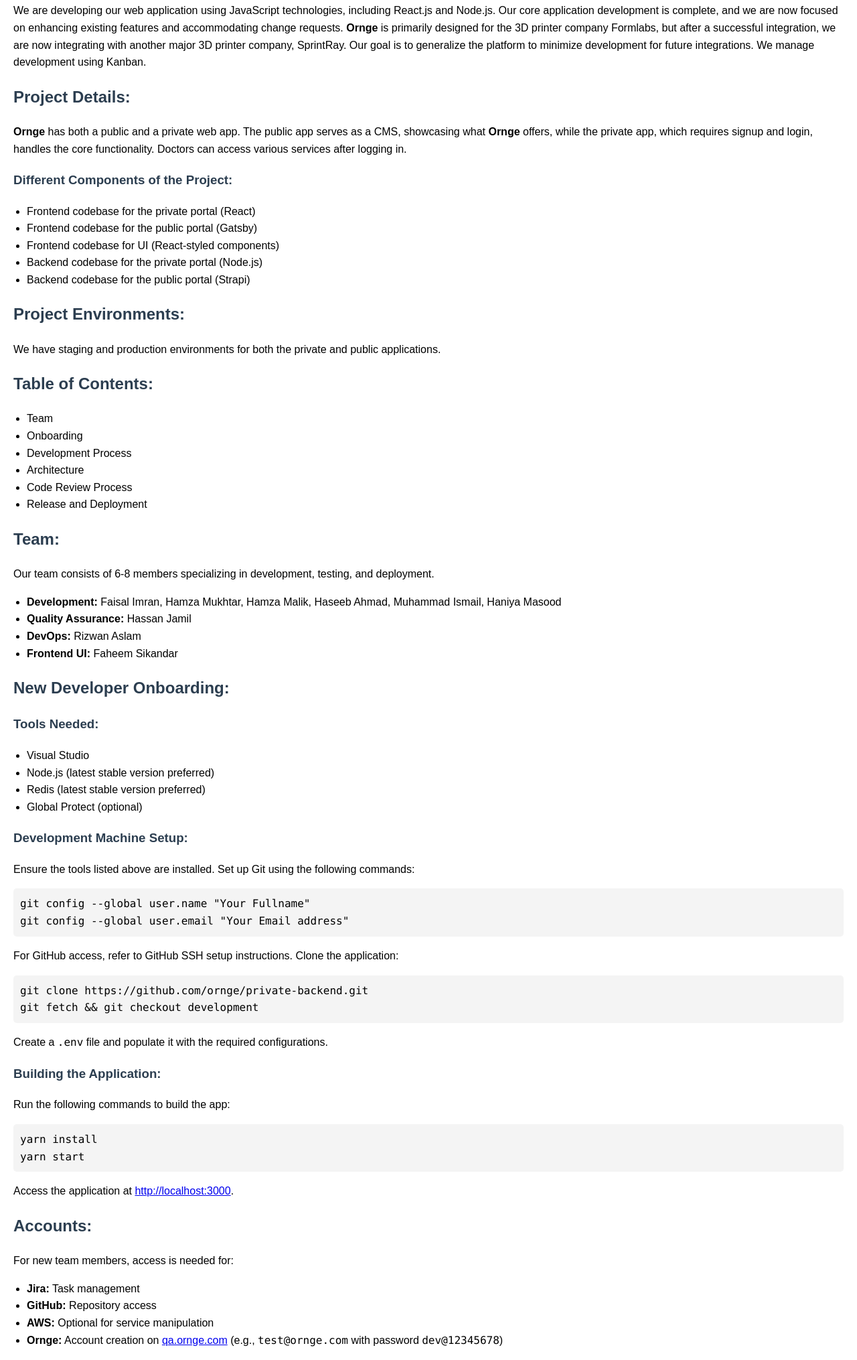
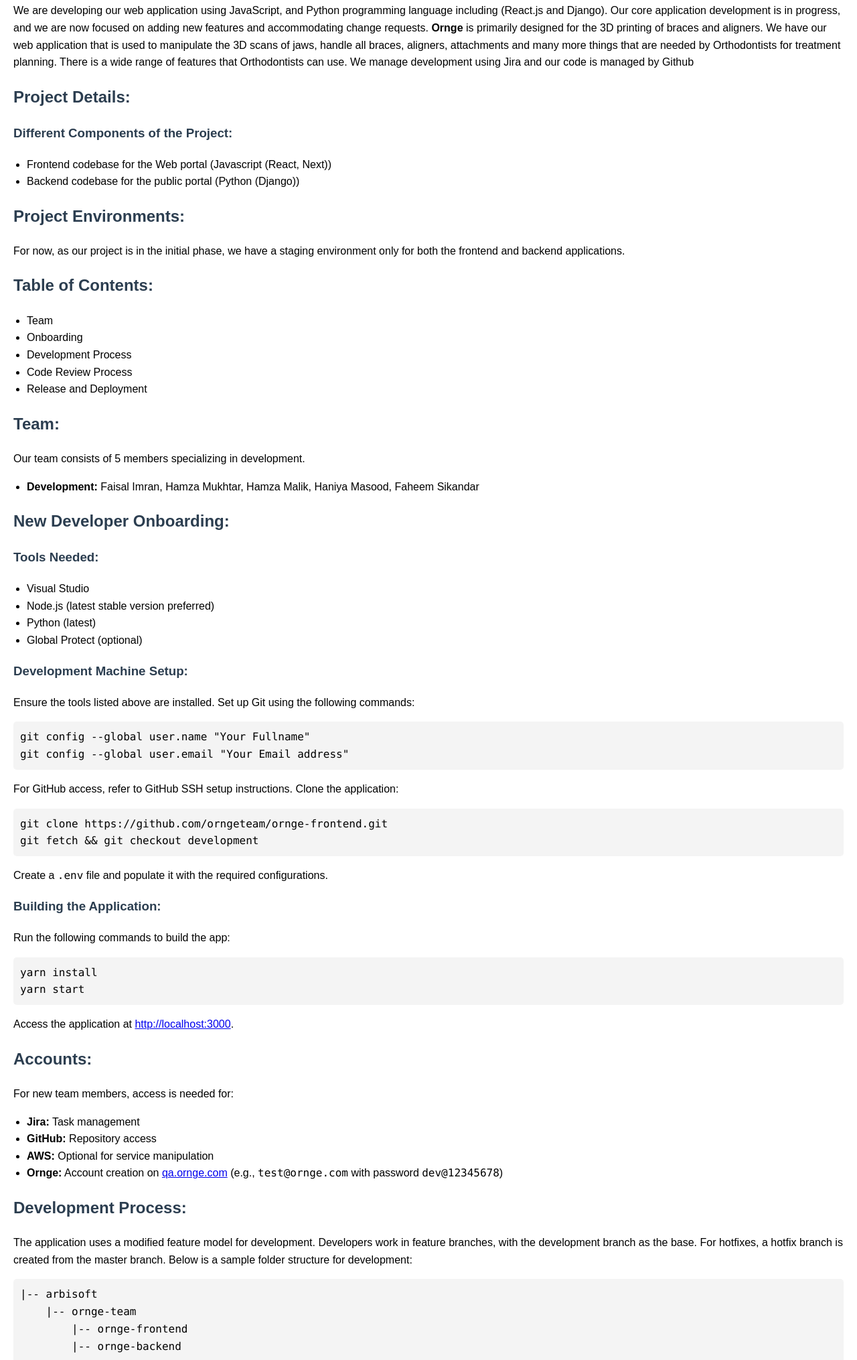
Before and after one commit to orngeteam/orngeteam.github.io, a plain HTML site: page index.html in a window 1280 px wide. Shown: the part 149-2179 px from the top of the page at 67% size. Drawn offline with Linux system fonts and the light colour scheme.

Commit message:
Update index.html

```diff
--- a/index.html
+++ b/index.html
@@ -31,40 +31,31 @@
     <h1>Ornge Project Documentation</h1>
 
     <h2>Project Overview:</h2>
-    <p>We are developing our web application using JavaScript technologies, including React.js and Node.js. Our core application development is complete, and we are now focused on enhancing existing features and accommodating change requests. <strong>Ornge</strong> is primarily designed for the 3D printer company Formlabs, but after a successful integration, we are now integrating with another major 3D printer company, SprintRay. Our goal is to generalize the platform to minimize development for future integrations. We manage development using Kanban.</p>
+    <p>We are developing our web application using JavaScript, and Python programming language including (React.js and Django). Our core application development is in progress, and we are now focused on adding new features and accommodating change requests. <strong>Ornge</strong> is primarily designed for the 3D printing of braces and aligners. We have our web application that is used to manipulate the 3D scans of jaws, handle all braces, aligners, attachments and many more things that are needed by Orthodontists for treatment planning. There is a wide range of features that Orthodontists can use. We manage development using Jira and our code is managed by Github</p>
 
     <h2>Project Details:</h2>
-    <p><strong>Ornge</strong> has both a public and a private web app. The public app serves as a CMS, showcasing what <strong>Ornge</strong> offers, while the private app, which requires signup and login, handles the core functionality. Doctors can access various services after logging in.</p>
-
     <h3>Different Components of the Project:</h3>
     <ul>
-        <li>Frontend codebase for the private portal (React)</li>
-        <li>Frontend codebase for the public portal (Gatsby)</li>
-        <li>Frontend codebase for UI (React-styled components)</li>
-        <li>Backend codebase for the private portal (Node.js)</li>
-        <li>Backend codebase for the public portal (Strapi)</li>
+        <li>Frontend codebase for the Web portal (Javascript (React, Next))</li>
+        <li>Backend codebase for the public portal (Python (Django))</li>
     </ul>
 
     <h2>Project Environments:</h2>
-    <p>We have staging and production environments for both the private and public applications.</p>
+    <p>For now, as our project is in the initial phase, we have a staging environment only for both the frontend and backend applications.</p>
 
     <h2>Table of Contents:</h2>
     <ul>
         <li>Team</li>
         <li>Onboarding</li>
         <li>Development Process</li>
-        <li>Architecture</li>
         <li>Code Review Process</li>
         <li>Release and Deployment</li>
     </ul>
 
     <h2>Team:</h2>
-    <p>Our team consists of 6-8 members specializing in development, testing, and deployment.</p>
+    <p>Our team consists of 5 members specializing in development.</p>
     <ul>
-        <li><strong>Development:</strong> Faisal Imran, Hamza Mukhtar, Hamza Malik, Haseeb Ahmad, Muhammad Ismail, Haniya Masood</li>
-        <li><strong>Quality Assurance:</strong> Hassan Jamil</li>
-        <li><strong>DevOps:</strong> Rizwan Aslam</li>
-        <li><strong>Frontend UI:</strong> Faheem Sikandar</li>
+        <li><strong>Development:</strong> Faisal Imran, Hamza Mukhtar, Hamza Malik, Haniya Masood, Faheem Sikandar</li>
     </ul>
 
     <h2>New Developer Onboarding:</h2>
@@ -72,7 +63,7 @@
     <ul>
         <li>Visual Studio</li>
         <li>Node.js (latest stable version preferred)</li>
-        <li>Redis (latest stable version preferred)</li>
+        <li>Python (latest)</li>
         <li>Global Protect (optional)</li>
     </ul>
 
@@ -82,7 +73,7 @@
 git config --global user.email "Your Email address"
 </code></pre>
     <p>For GitHub access, refer to GitHub SSH setup instructions. Clone the application:</p>
-    <pre><code>git clone https://github.com/ornge/private-backend.git
+    <pre><code>git clone https://github.com/orngeteam/ornge-frontend.git
 git fetch && git checkout development
 </code></pre>
 
@@ -107,12 +98,10 @@
     <h2>Development Process:</h2>
     <p>The application uses a modified feature model for development. Developers work in feature branches, with the development branch as the base. For hotfixes, a hotfix branch is created from the master branch. Below is a sample folder structure for development:</p>
     <pre><code>|-- arbisoft
-    |-- ornge
-        |-- private-backend
-        |-- private-frontend
-        |-- public-cms-backend
-        |-- public-cms-frontend
-        |-- ui
+    |-- ornge-team
+        |-- ornge-frontend
+        |-- ornge-backend
+
 </code></pre>
 
     <h2>Commit Template and Branches:</h2>
@@ -121,11 +110,11 @@
 
 &lt;empty-line&gt;
 
-Ticket: https://ornge.atlassian.net/browse/ORNGE-000
+Ticket: https://ornge.atlassian.net/browse/OR-000
 </code></pre>
 
     <p>Example commit:</p>
-    <pre><code>:sparkles: ORNGE-123 implements new feature
+    <pre><code>:sparkles: OR-123 implements new feature
 </code></pre>
 
     <p>Branch names follow this format:</p>
@@ -133,29 +122,8 @@
 </code></pre>
 
     <p>Example:</p>
-    <pre><code>haniya/ORNGE-111-fixes-something
+    <pre><code>haniya/OR-111-fixes-something
 </code></pre>
-
-    <h2>Software Architecture:</h2>
-    <p><strong>Ornge</strong> uses an MVC architecture. Here’s a high-level diagram of the major components of the application:</p>
-    <!-- Insert architecture diagram here -->
-
-    <h2>Technologies:</h2>
-    <p>The following technologies are used:</p>
-    <ul>
-        <li><strong>React.js</strong> (v16.9) for client-side development</li>
-        <li><strong>Node.js</strong> (>=12) for server-side</li>
-        <li><strong>PostgreSQL</strong> for the database</li>
-        <li><strong>Redis</strong> (v4.5) for in-memory data storage</li>
-    </ul>
-
-    <h2>Non-functional Requirements:</h2>
-    <ul>
-        <li><strong>Performance:</strong> Response time optimized for orthodontists in the US using 3D printers (Formlabs, SprintRay). Target response time: 2 seconds.</li>
-        <li><strong>Auditability:</strong> User-facing error messages and logs are maintained in <code>error.log</code> and <code>exceptions.log</code>.</li>
-        <li><strong>Reliability:</strong> High reliability with a recovery time of less than a minute during redeployment.</li>
-        <li><strong>Usability:</strong> Designed for ease of use, primarily for doctors using desktop and mobile platforms. Supported browsers include Chrome, IE, and Firefox, and devices range from 1920×1080 desktop screens to 414×896 mobile screens.</li>
-    </ul>
 
     <h2>Code Review Process:</h2>
     <p>At <strong>Ornge</strong>, code reviews ensure code quality. Reviewers focus on functionality, complexity, tests, naming conventions, comments, and documentation. Pair programming and in-person reviews are encouraged.</p>
```
